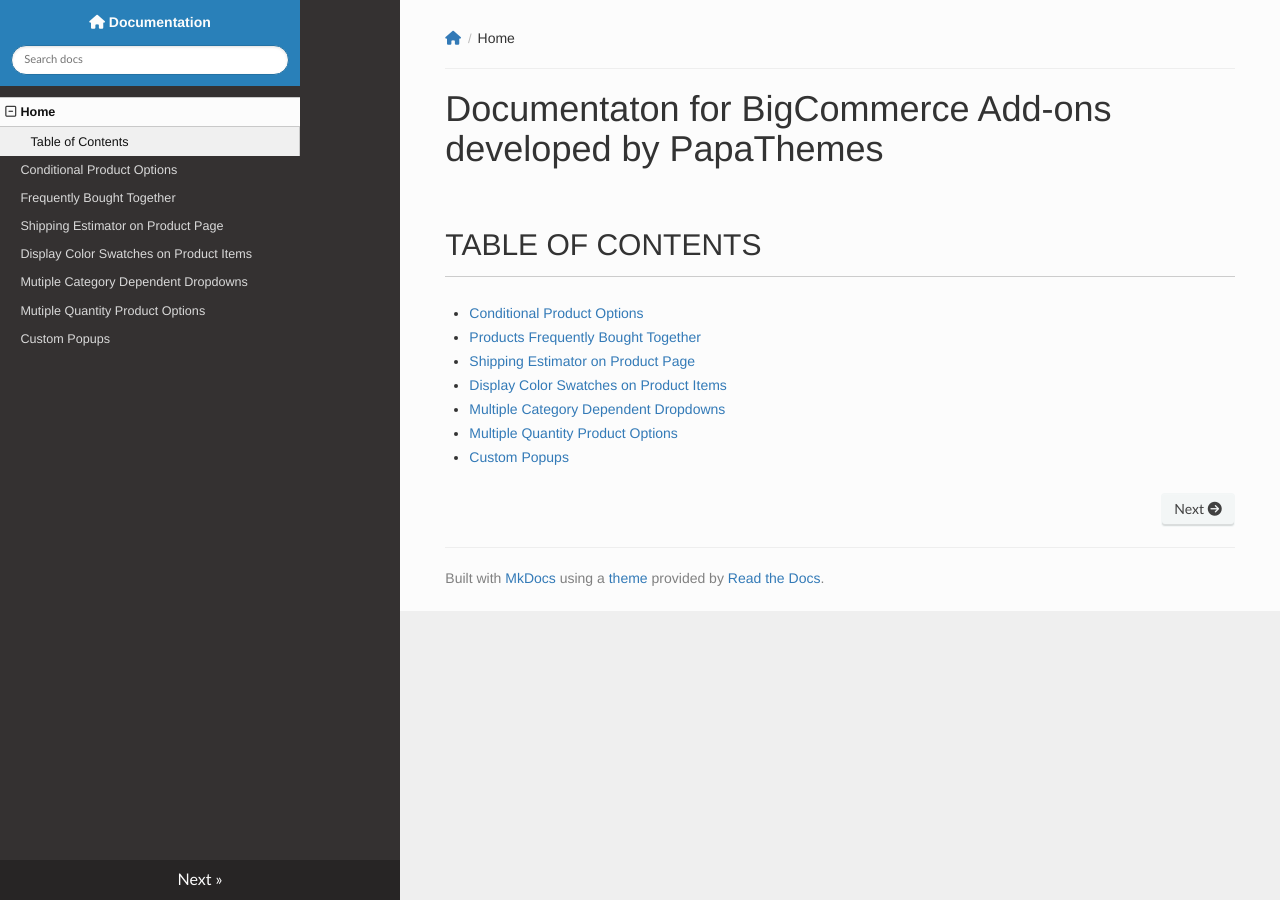
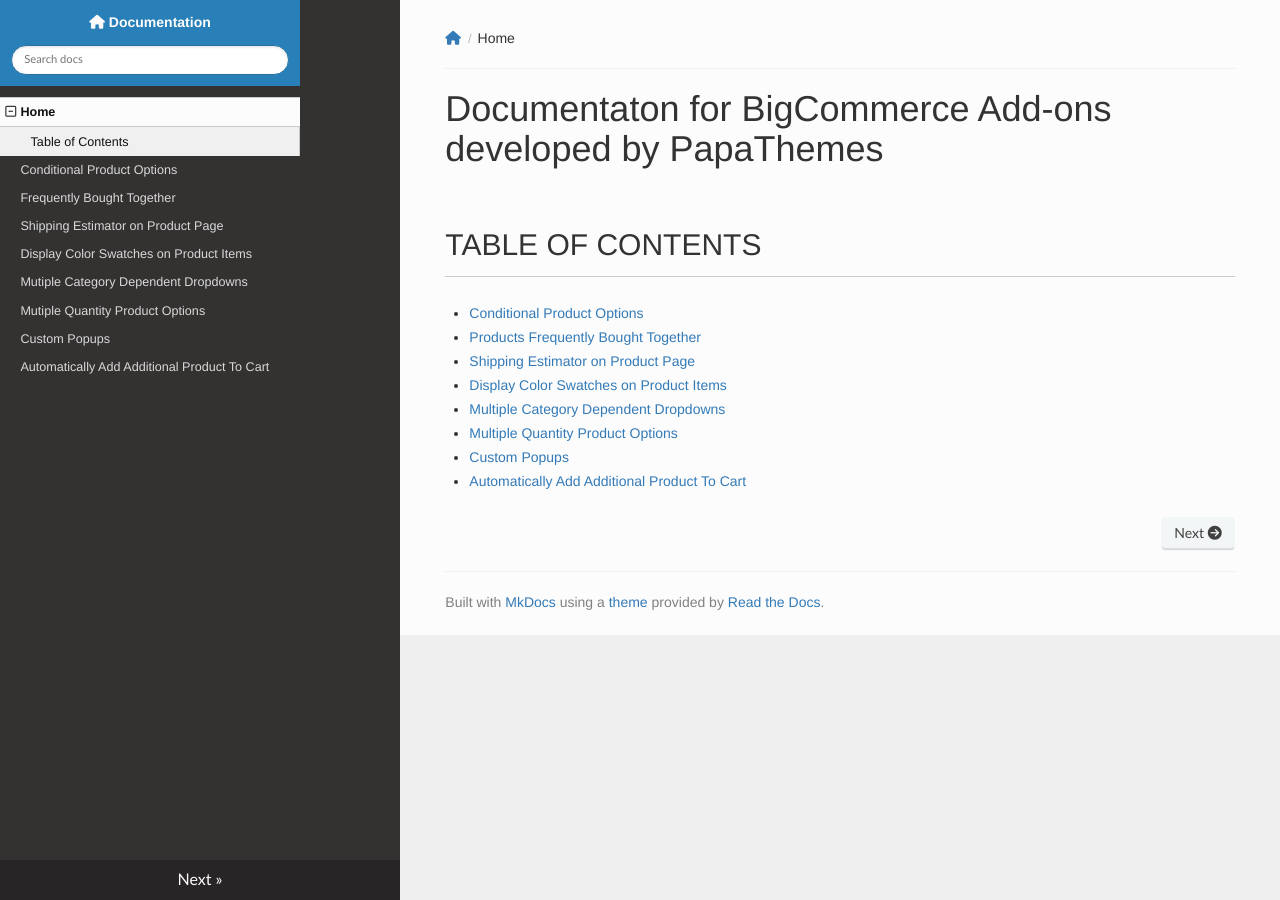
Before and after one commit to tvlgiao/bc-addons-docs, an MkDocs documentation site: the page built from docs/index.md, in a window 1280 px wide. Built offline with MkDocs 1.6.1, drawn with Linux system fonts in a browser that asks for light colours; nearby versions of some CDN libraries.

Commit message:
add menu Automatically Add Additional Product To Cart

```diff
--- a/docs/index.md
+++ b/docs/index.md
@@ -9,3 +9,4 @@
 - [Multiple Category Dependent Dropdowns](multiple-category-dependent-dropdowns.md)
 - [Multiple Quantity Product Options](multiple-quantity-product-options.md)
 - [Custom Popups](popups.md)
+- [Automatically Add Additional Product To Cart](add-product-to-cart-automatically.md)
--- a/mkdocs.yml
+++ b/mkdocs.yml
@@ -8,6 +8,7 @@
 - Mutiple Category Dependent Dropdowns: multiple-category-dependent-dropdowns.md
 - Mutiple Quantity Product Options: multiple-quantity-product-options.md
 - Custom Popups: popups.md
+- Automatically Add Additional Product To Cart: add-product-to-cart-automatically.md
 theme: readthedocs
 use_directory_urls: false
 
```
